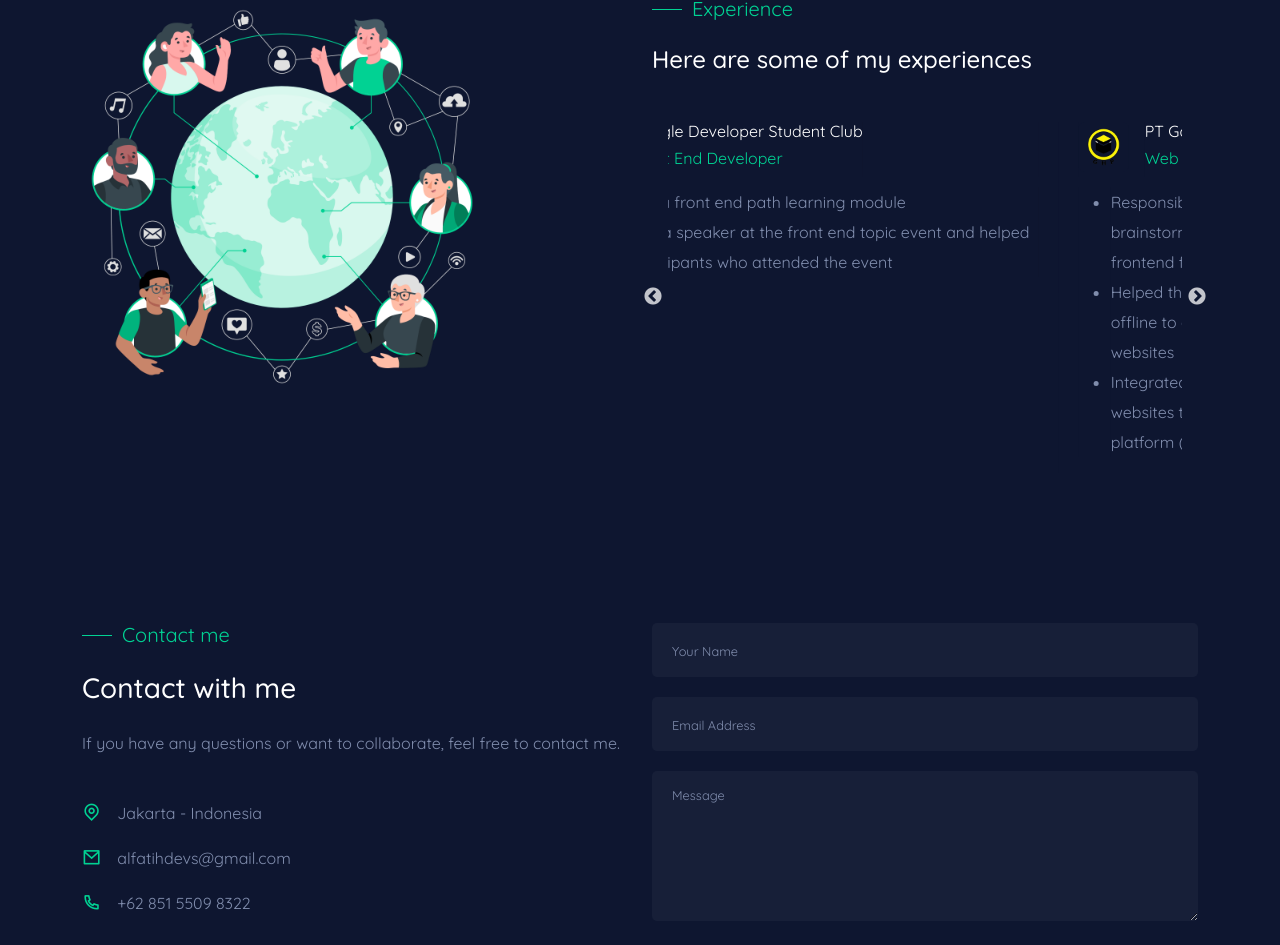
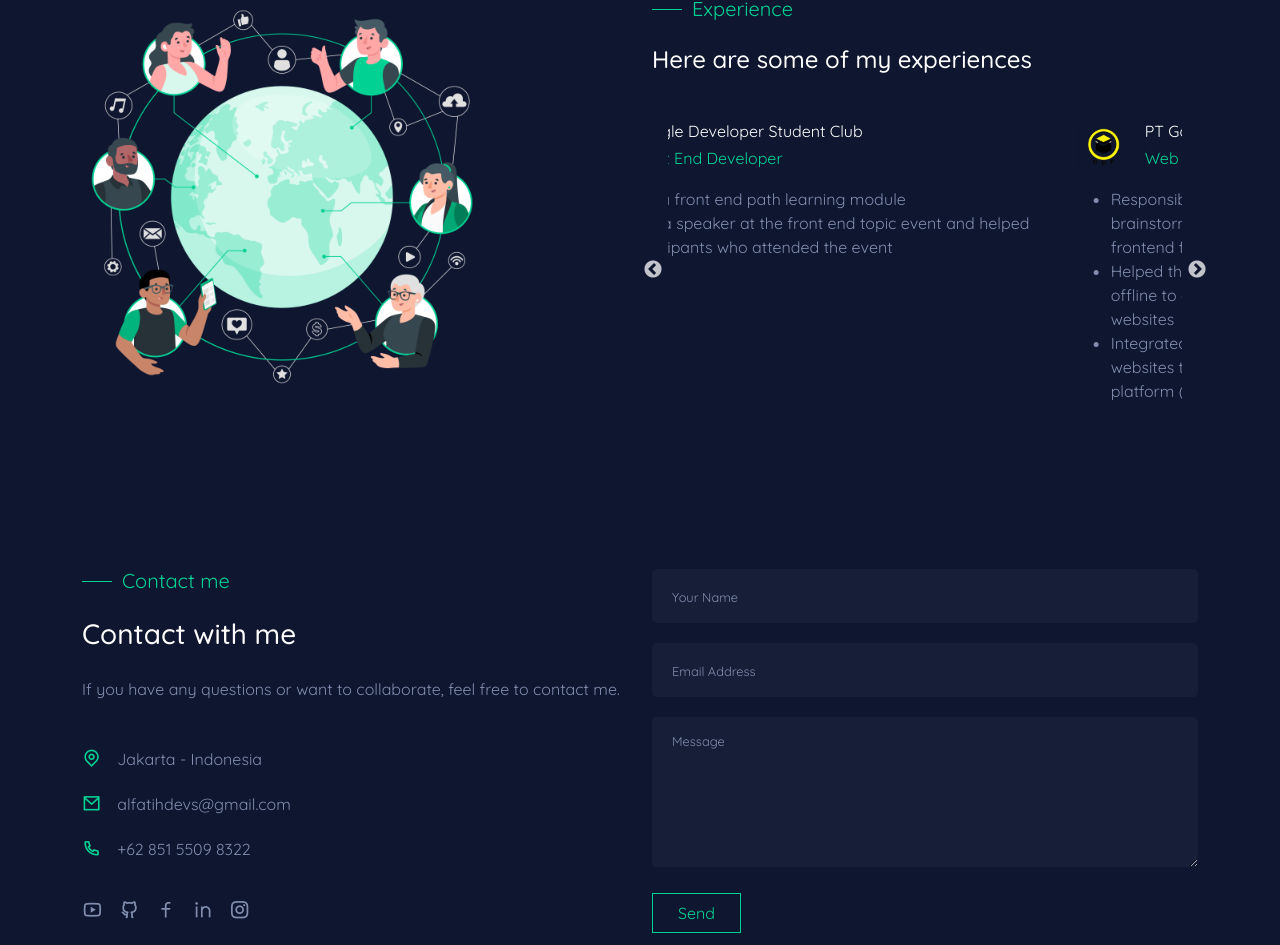
Before and after one commit to abduromanov2020/next-porfolio, a Next.js app: page / in a window 1280 px wide. Shown: the part 3255-4200 px from the top of the page. Built offline with nearby package versions, Linux system fonts and the light colour scheme.

Commit message:
fix: remove hydarating error

```diff
--- a/components/UI/Testimonial.jsx
+++ b/components/UI/Testimonial.jsx
@@ -49,7 +49,7 @@ function Testimonial() {
                     </div>
                   </div>
 
-                  <p>
+                  <div className={`${classes.testimonial__list}`}>
                     <ul>
                       <li>
                         Responsible for developing, testing, collaborating,
@@ -67,7 +67,7 @@ function Testimonial() {
                         platform (Hostinger)
                       </li>
                     </ul>
-                  </p>
+                  </div>
                 </div>
 
                 <div className={`${classes.testimonial__item}`}>
@@ -86,7 +86,7 @@ function Testimonial() {
                     </div>
                   </div>
 
-                  <p>
+                  <div className={`${classes.testimonial__list}`}>
                     <ul>
                       <li>
                         Learned and practiced Software engineering development
@@ -104,7 +104,7 @@ function Testimonial() {
                         according to google API guideline (Golang, GORM, Echo)
                       </li>
                     </ul>
-                  </p>
+                  </div>
                 </div>
 
                 <div className={`${classes.testimonial__item}`}>
@@ -123,7 +123,7 @@ function Testimonial() {
                     </div>
                   </div>
 
-                  <p>
+                  <div className={`${classes.testimonial__list}`}>
                     <ul>
                       <li>Created a front end path learning module</li>
                       <li>
@@ -131,7 +131,7 @@ function Testimonial() {
                         the participants who attended the event
                       </li>
                     </ul>
-                  </p>
+                  </div>
                 </div>
               </Slider>
             </Container>
--- a/styles/hero.module.css
+++ b/styles/hero.module.css
@@ -93,7 +93,7 @@
     }
 
     .hero__content h5 {
-        font-size: 1.1 !important;
+        font-size: 1.1rem !important;
     }
 
     .hero__img img {
@@ -115,4 +115,5 @@
         text-align: center !important;
         margin-top: 50px;
     }
+
 }
--- a/styles/testimonial.module.css
+++ b/styles/testimonial.module.css
@@ -16,6 +16,10 @@
     color: #01d293;
 }
 
+.testimonial__list ul li {
+    color: #808dad !important;
+}
+
 @media only screen and (max-width: 992px) {
     .testimonial__img img {
         width: 300px !important;
```
